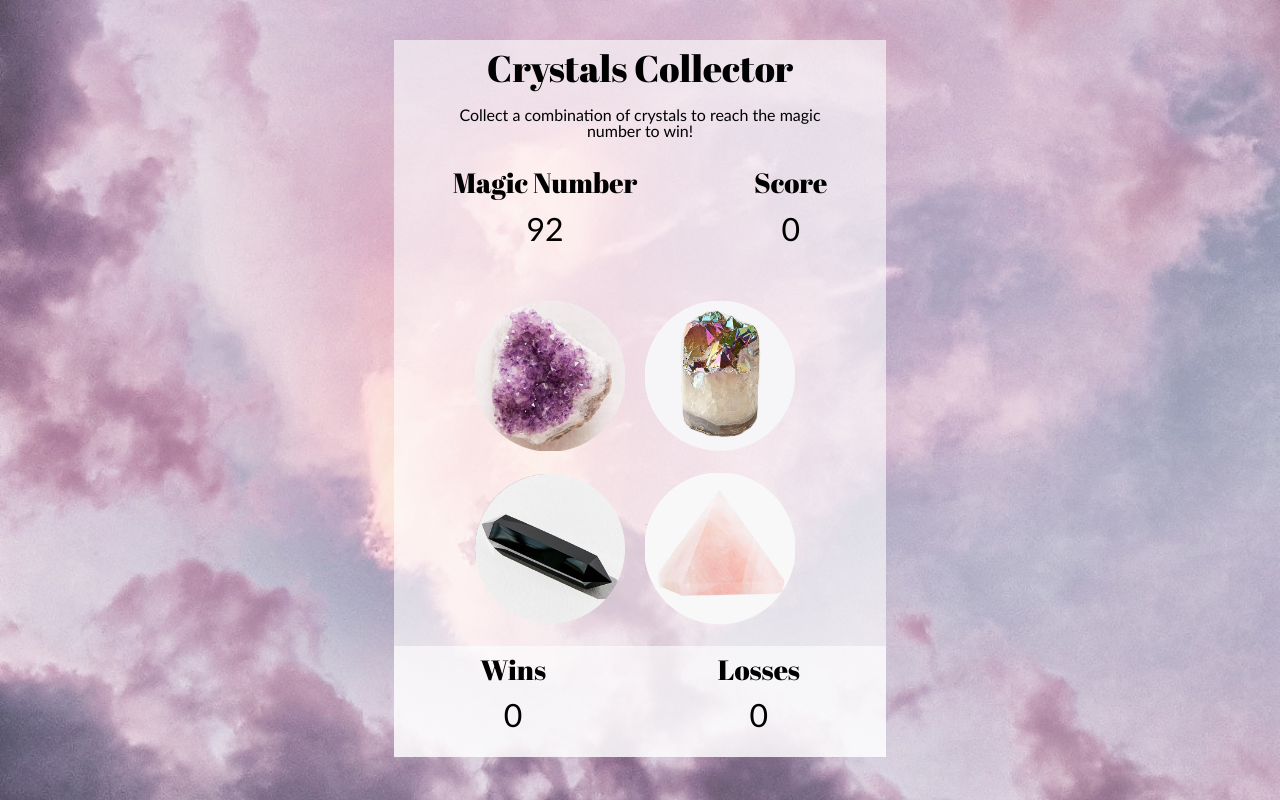
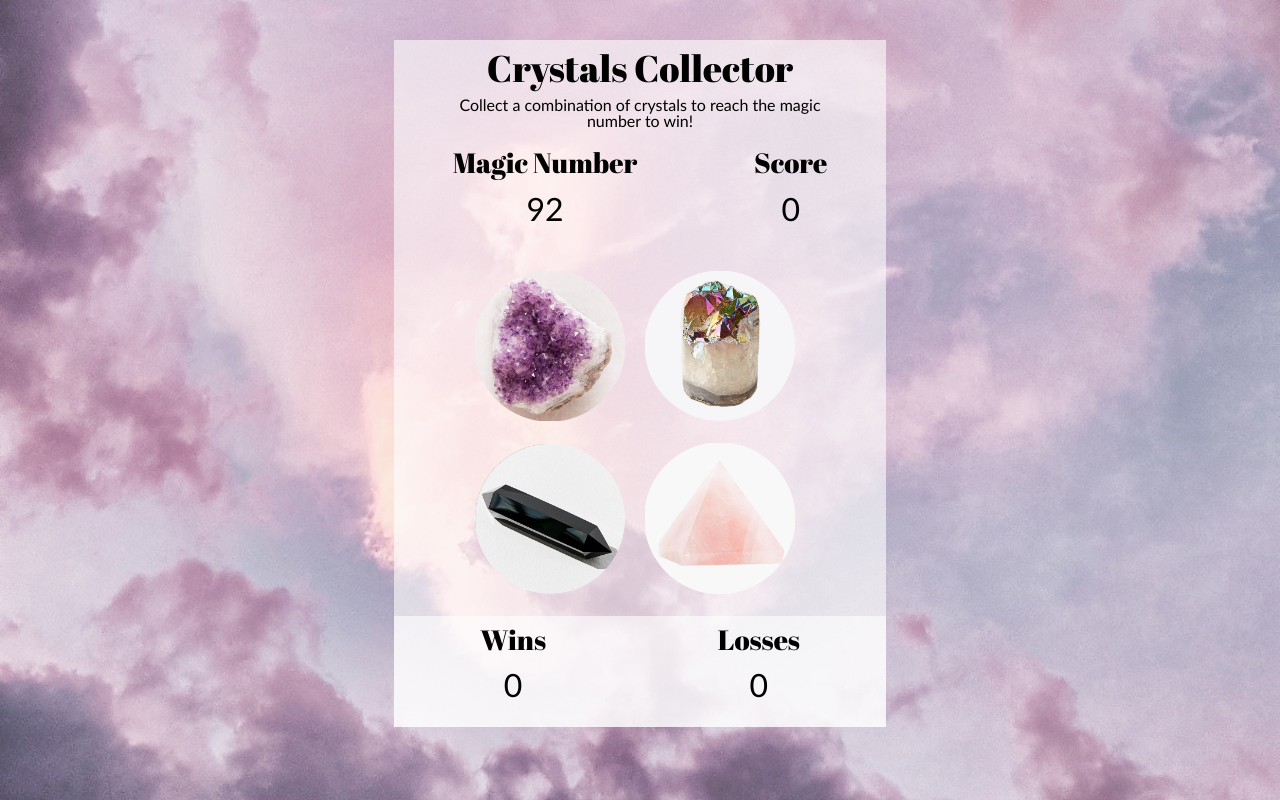
Before and after one commit to christiehennes/Crystal-Collector, a plain HTML site: page index.html in a window 1280 px wide. Drawn offline with nearby package versions, Linux system fonts and the light colour scheme.

```diff
--- a/assets/css/style.css
+++ b/assets/css/style.css
@@ -15,6 +15,7 @@ body{
     margin: 0 auto;
 
     max-width:960px;
+    /* max-height: 95vh; */
 
 }
 
@@ -79,7 +80,7 @@ h2{
 }
 
 .spacing{
-    margin: 10px;
+    margin: 10px 10px 0px 10px;
 }
 
 .white-background{
```
Also changed, not shown: assets/javascript/game.js (+9 -8 lines).
